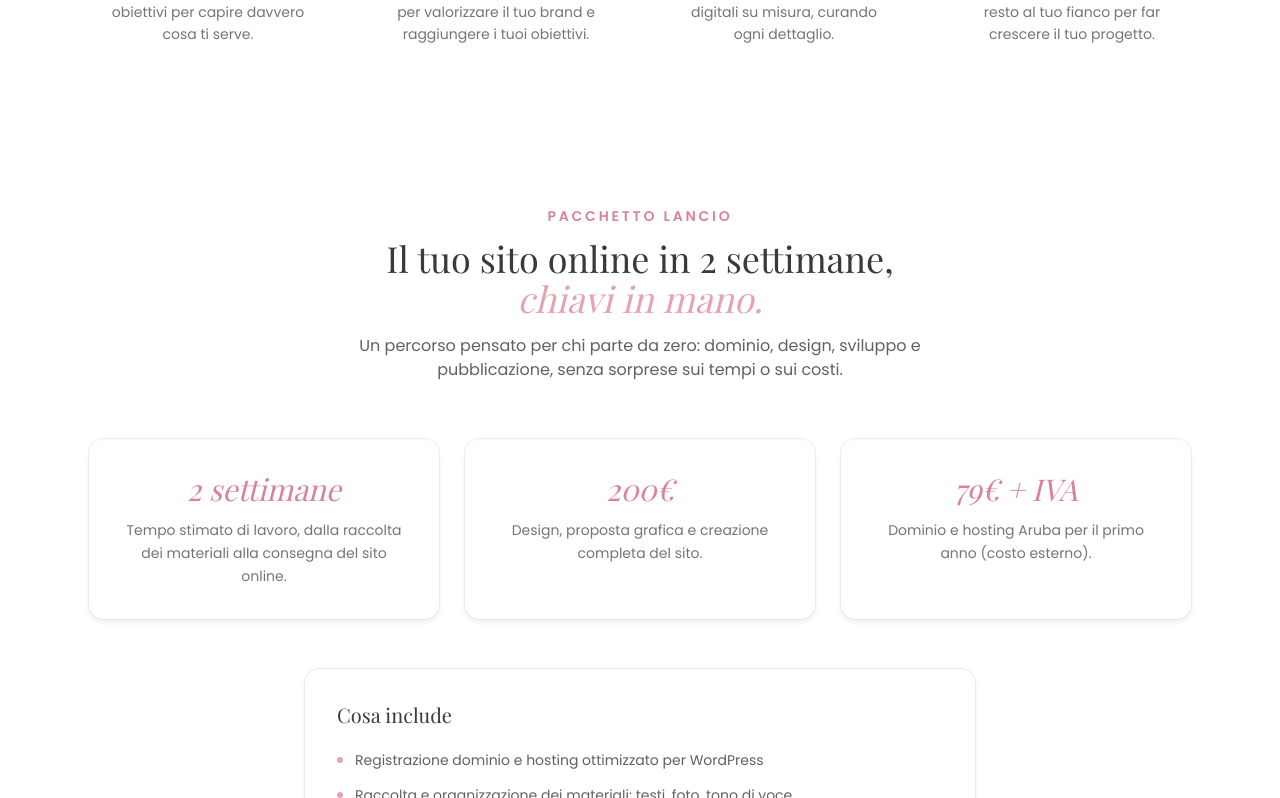
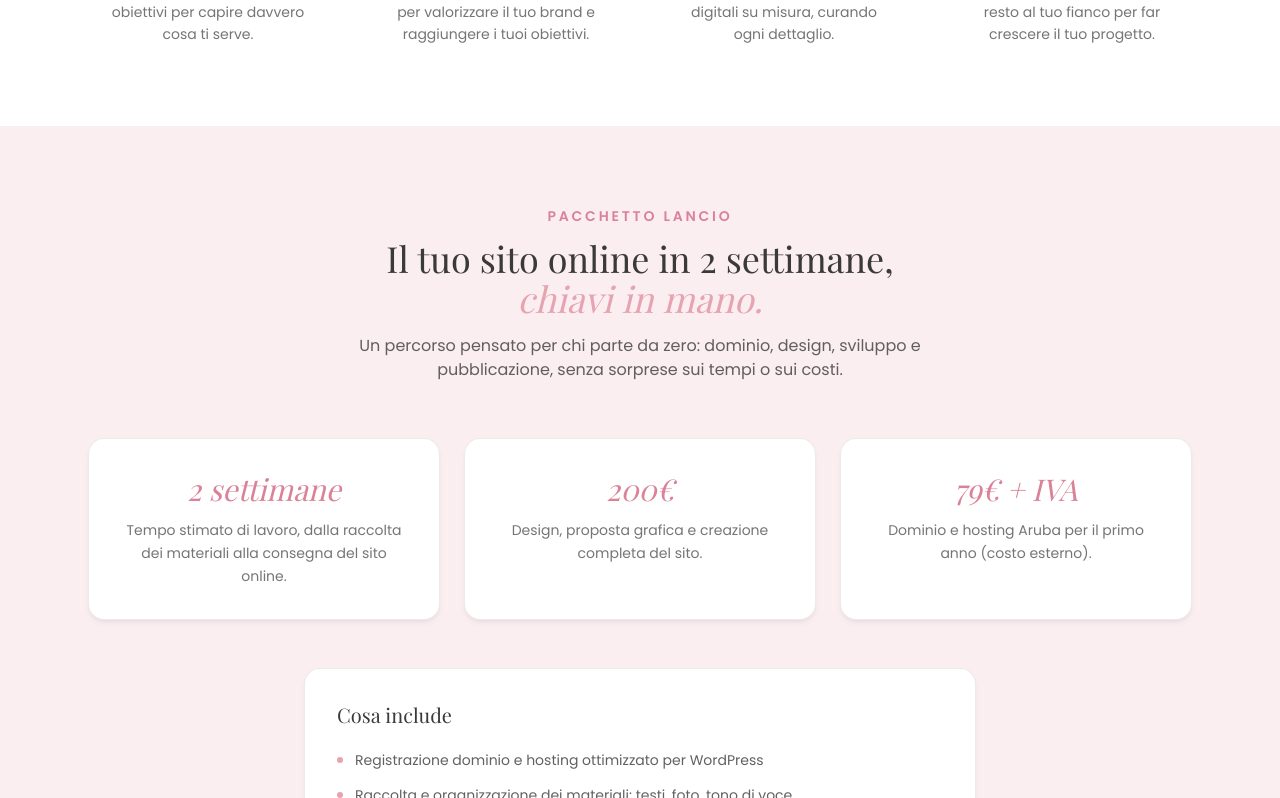
Before and after one commit to nardiianna/nardianna.it, a Next.js app: page / in a window 1280 px wide. Shown: the part 2802-3600 px from the top of the page. Built offline with nearby package versions, Linux system fonts and the light colour scheme; a web font is replaced by a local one.

Commit message:
Give the launch package section a solid pink-soft background
Distinguishes it from the white Process section right above and
from the marble-bg sections elsewhere, making it read as a
standalone highlighted offer.

```diff
--- a/src/components/LaunchPackage.tsx
+++ b/src/components/LaunchPackage.tsx
@@ -25,7 +25,7 @@ const INCLUDES = [
 
 export default function LaunchPackage() {
   return (
-    <section id="pacchetto-lancio" className="bg-white py-20">
+    <section id="pacchetto-lancio" className="bg-pink-soft py-20">
       <div className="mx-auto max-w-6xl px-6 text-center">
         <p className="text-sm font-semibold uppercase tracking-[0.2em] text-pink-dark">
           Pacchetto lancio
```
